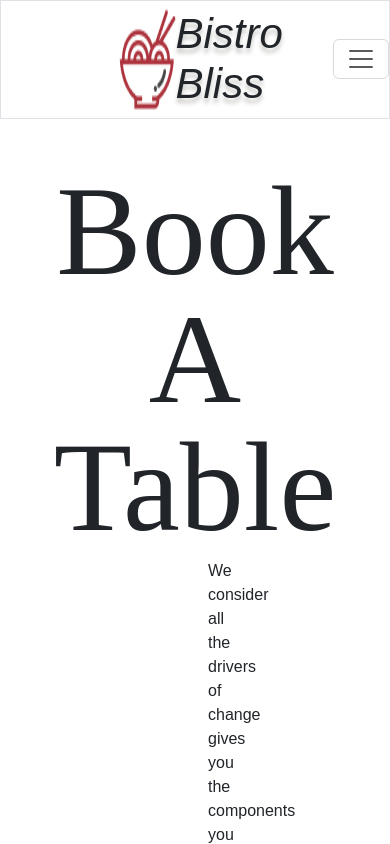
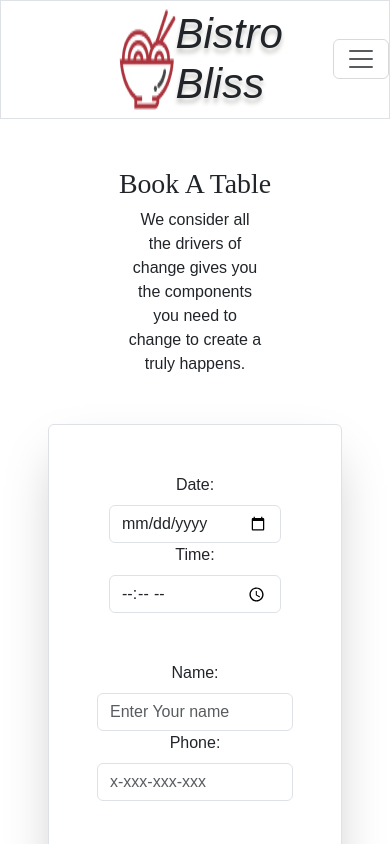
Before and after one commit to SohaibRaza66/Food-Order-App-using-React, a React (Vite) app: page /booktable in a window 390 px wide. Shown: the top 844 px of the page. Built offline with nearby package versions, Linux system fonts and the light colour scheme; a web font is replaced by a local one.

Commit message:
Initial Commit

```diff
--- a/src/Components/About.jsx
+++ b/src/Components/About.jsx
@@ -12,7 +12,7 @@ const About = () => {
   return (
     <div className="container-fluid">
       <div className="col-md-12">
-        <div className="row tw-p-40">
+        <div className="row tw-p-10 md:tw-p-40">
           <div className="col-md-6">
             <img src={FriedEgg} className="img-fluid rounded-3" alt="" />
           </div>
@@ -48,7 +48,7 @@ const About = () => {
           </h1>
         </div>
       </div>
-      <div className="col-md-12 tw-p-40">
+      <div className="col-md-12 tw-p-20 md:tw-p-40">
         <div className="row">
           <div className="col-md-4">
             <div className="row">
@@ -96,7 +96,7 @@ const About = () => {
         </div>
       </div>
       <ScrollTrigger onEnter={() => setCounterOn(true)} onExit={() => setCounterOn(false)}>
-      <div className="col-md-12 tw-bg-bg-900 tw-p-40">
+      <div className="col-md-12 tw-bg-bg-900 tw-p-20 md:tw-p-40">
         <div className="row">
           <div className="col-md-6">
             <h1 className="h1 xl:tw-text-7xl">
--- a/src/Components/BookTable.jsx
+++ b/src/Components/BookTable.jsx
@@ -4,8 +4,8 @@ const BookTable = () => {
   return (
     <div className="container-fluid p-5 text-center">
       <div className="col-md-6 m-auto">
-        <h1 className="h1 tw-text-9xl">Book A Table</h1>
-        <p className="text-center tw-ps-40 tw-pr-40">
+        <h1 className="h1 tw-txet-6xl md:tw-text-9xl">Book A Table</h1>
+        <p className="text-center md:tw-ps-40 md:tw-pr-40 tw-ps-20 tw-pr-20">
           We consider all the drivers of change gives you the components you
           need to change to create a truly happens.
         </p>
--- a/src/Components/Contact.jsx
+++ b/src/Components/Contact.jsx
@@ -4,7 +4,7 @@ const Contact = () => {
   return (
     <div className="Contact col-md-12">
       <div className="h1 text-center">
-        <h1 className='tw-text-8xl'>Contact Us</h1>
+        <h1 className='tw-text-6xl md:tw-text-8xl'>Contact Us</h1>
       </div>
       <div className="col-md-4 m-auto p-5 text-center">
         <p>We consider all the drivers of change gives you the components you need to change to create a truly happens.</p>
--- a/src/Components/cart.jsx
+++ b/src/Components/cart.jsx
@@ -44,7 +44,7 @@ const cart = ({ cart, remove, price , minus , add , setQuantity , quantity}) =>
             </div>
 
         )) : (
-          <h1 className="text-center tw-text-9xl">Cart is Empty</h1>
+          <h1 className="text-center md:tw-text-9xl h1 tw-text-6xl">Cart is Empty</h1>
         )}
       </div>
       <h1 className="text-center tw-text-3xl mt-5">
--- a/src/Components/menu.jsx
+++ b/src/Components/menu.jsx
@@ -6,7 +6,7 @@ const menu = ({ menu, MenuSet, setMen, men, addCart }) => {
       <div className="container">
         <div className="col-md-12">
           <div className="col-md-6 m-auto">
-            <p className="text-center mt-5 tw-text-9xl">Our Menu</p>
+            <p className="text-center mt-5 tw-text-6xl md:tw-text-9xl">Our Menu</p>
             <p className="text-center tw-p-20">
               We consider all the drivers of change gives you the components you
               need to change to create a truly happens.
```
